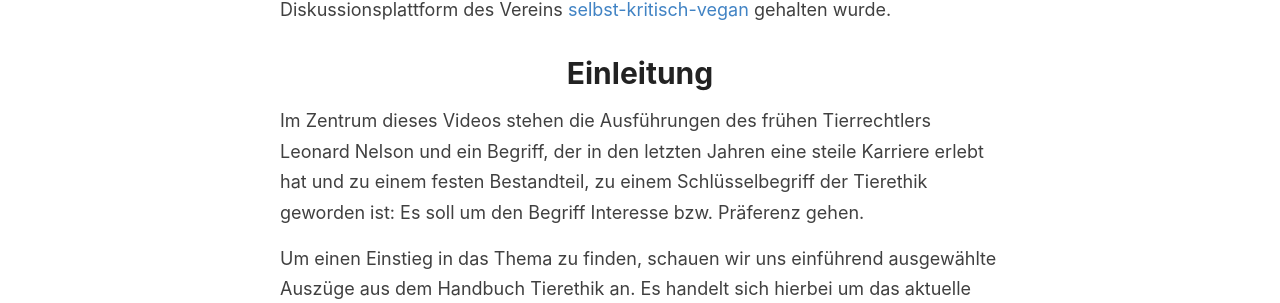
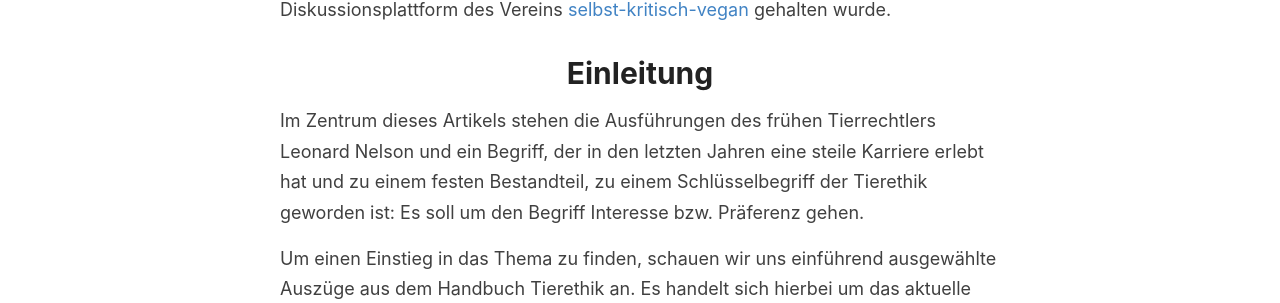
Before and after one commit to tierethik-veganismus/tierethik-veganismus.github.io, a Jekyll site: the page built from _posts/2022-10-21-Interessen-nach-Nelson.md, in a window 1280 px wide and 900 px high. Shown: the part 378-681 px from the top of the window. Built offline with Jekyll 4.4.1, drawn with Linux system fonts in a browser that asks for light colours; some of the changed text lies outside the part shown.

Commit message:
Es ist ein Artikel, kein Video

```diff
--- a/_posts/2022-10-21-Interessen-nach-Nelson.md
+++ b/_posts/2022-10-21-Interessen-nach-Nelson.md
@@ -2,7 +2,7 @@
 layout: post
 title: Interessen nach Leonard Nelson
 categories: [Ethische Argumente]
-excerpt: "Im Zentrum dieses Videos stehen die Ausführungen des frühen Tierrechtlers Leonard Nelson und ein Begriff, der in den letzten Jahren eine steile Karriere erlebt hat und zu einem festen Bestandteil, zu einem Schlüsselbegriff der Tierethik geworden ist: Es soll um den Begriff Interesse bzw. Präferenz gehen."
+excerpt: "Im Zentrum dieses Artikels stehen die Ausführungen des frühen Tierrechtlers Leonard Nelson und ein Begriff, der in den letzten Jahren eine steile Karriere erlebt hat und zu einem festen Bestandteil, zu einem Schlüsselbegriff der Tierethik geworden ist: Es soll um den Begriff Interesse bzw. Präferenz gehen."
 
 ---
 
@@ -11,7 +11,7 @@ des Vereins [selbst-kritisch-vegan](http://selbst-kritisch-vegan.de/) gehalten w
 
 # Einleitung
 
-Im Zentrum dieses Videos stehen die Ausführungen des frühen Tierrechtlers Leonard Nelson und ein
+Im Zentrum dieses Artikels stehen die Ausführungen des frühen Tierrechtlers Leonard Nelson und ein
 Begriff, der in den letzten Jahren eine steile Karriere erlebt hat und zu einem festen Bestandteil, zu
 einem Schlüsselbegriff der Tierethik geworden ist: Es soll um den Begriff Interesse bzw. Präferenz
 gehen.
@@ -184,7 +184,7 @@ nicht. Wir gewinnen hier offensichtlich auch keinen robusten Startpunkt für ein
 # Interessen nach Leonard Nelson
 
 Nach dieser etwas länglichen Einleitung, die uns als Kontrast für die folgenden Betrachtungen dient,
-können wir uns nun dem zentralen Thema des Videos widmen: Leonard Nelson bzw. Leonard
+können wir uns nun dem zentralen Thema des Artikels widmen: Leonard Nelson bzw. Leonard
 Nelsons Interessenansatz. Wir kommen also auf die bisher aufgeführten Punkte noch einmal zurück.
 
 Leonard Nelson war ein deutscher Philosoph, der von 1882 bis 1927 lebte und trotz seines frühen
```
